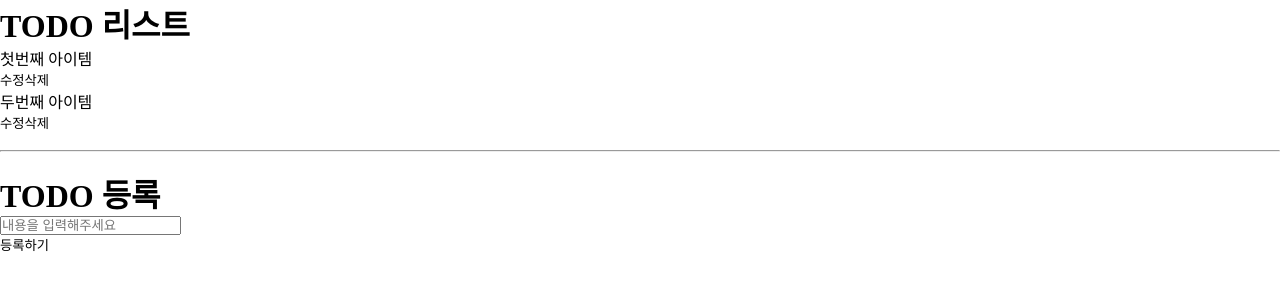
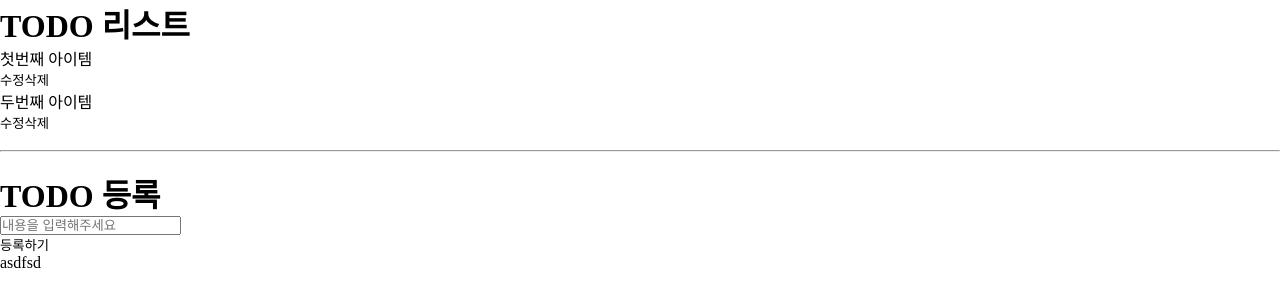
Before and after one commit to yoonjihong/React-Jest-RTL, a React (Vite) app: page / in a window 1280 px wide. Shown: the top 306 px of the page. Built offline with nearby package versions, Linux system fonts and the light colour scheme.

Commit message:
테스트

```diff
--- a/src/pages/home.tsx
+++ b/src/pages/home.tsx
@@ -1,7 +1,8 @@
-import { useState } from 'react';
+import { useEffect, useState } from 'react';
 
 import Todo from '~components/Todo';
 import AddForm from '~components/Todo/AddForm';
+import asdf from '~components/asdf';
 
 const Home = () => {
   const [list, setList] = useState(['첫번째 아이템', '두번째 아이템']);
@@ -19,8 +20,16 @@ const Home = () => {
           setList(prev => [...prev, data]);
         }}
       />
+
+      <Test />
     </div>
   );
 };
 
 export default Home;
+
+const Test = () => {
+  useEffect(() => {});
+
+  return <div>asdfsd</div>;
+};
```
Also changed, not shown: 1 other file (tests, documents, lock files or other folders).
